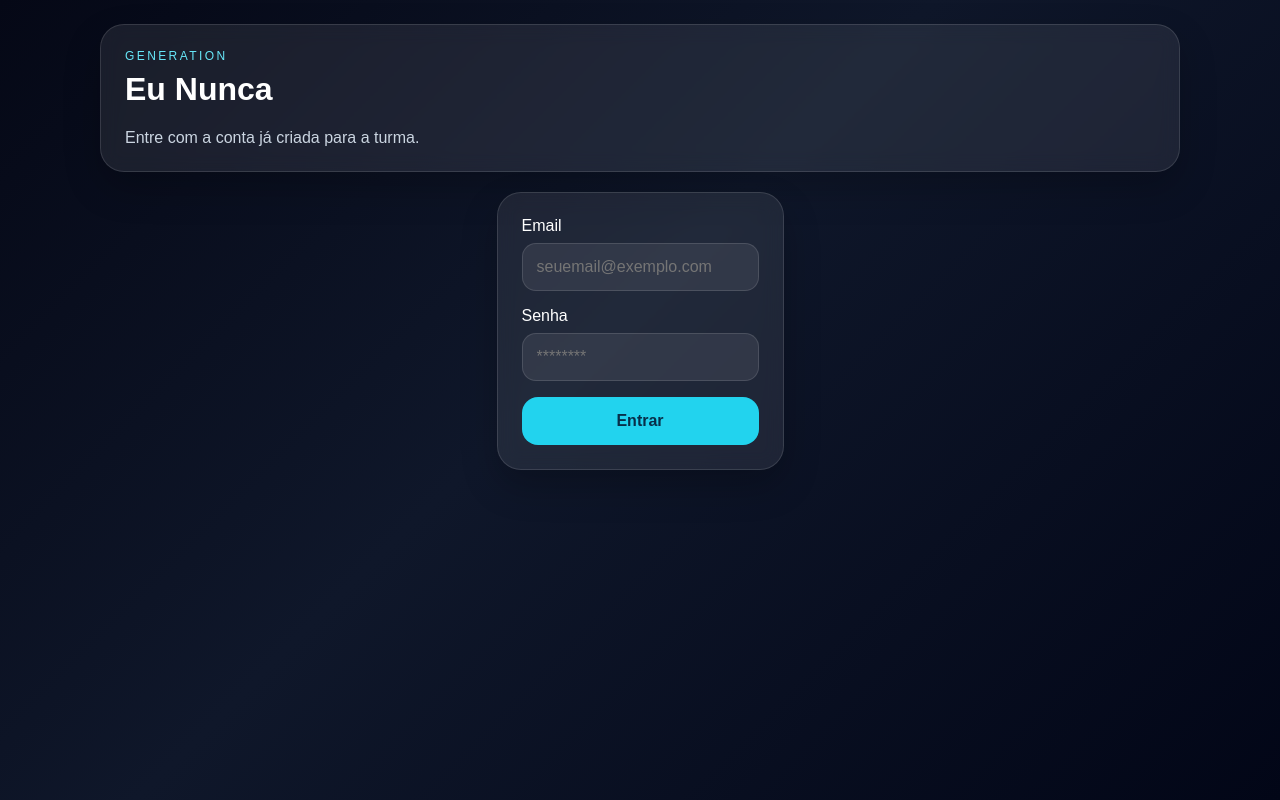
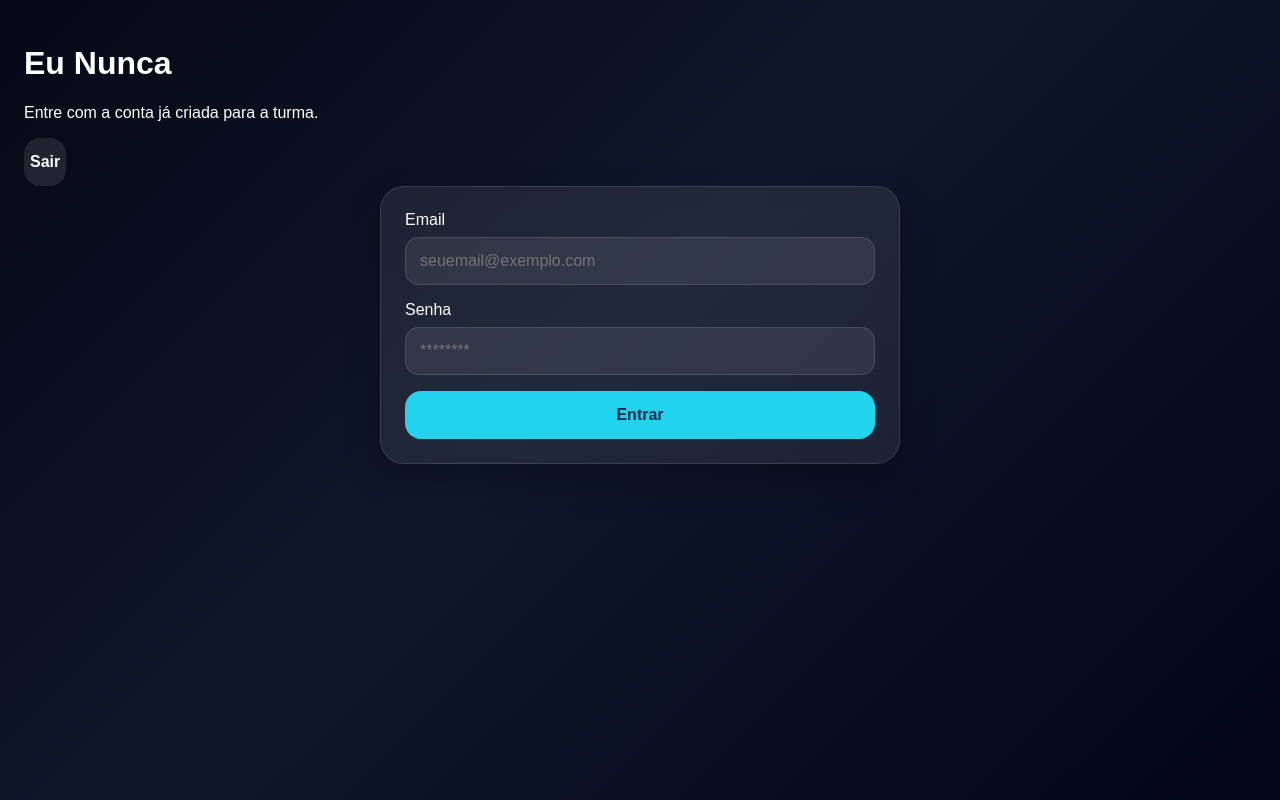
Before and after one commit to darkblacks/eununcagen, a React (Vite) app: page / in a window 1280 px wide. Built offline with nearby package versions, Linux system fonts and the light colour scheme; no server answers.

Commit message:
first commit5

```diff
--- a/src/components/Layout.tsx
+++ b/src/components/Layout.tsx
@@ -1,20 +1,47 @@
 import type { ReactNode } from "react";
-interface LayoutProps {
+import { useAuth } from "../context/AuthContext";
+import { logout } from "../services/authService";
+
+type LayoutProps = {
   title: string;
   subtitle?: string;
   children: ReactNode;
+};
+
+export default function Layout({ title, subtitle, children }: LayoutProps) {
+  const { appUser } = useAuth();
+
+  async function handleLogout() {
+    try {
+      await logout();
+    } catch (error) {
+      console.error(error);
+      alert("Não foi possível sair.");
     }
-export default function Layout({ title, subtitle, children }: LayoutProps) {
+  }
+
   return (
     <div className="app-shell">
-<div className="app-container">
-<header className="page-header card">
-<p className="eyebrow">Generation</p>
+      <header className="app-header">
+        <div>
           <h1>{title}</h1>
-{subtitle && <p className="subtitle">{subtitle}</p>}
+          {subtitle && <p>{subtitle}</p>}
+        </div>
+
+        <div style={{ display: "flex", alignItems: "center", gap: "12px" }}>
+          {appUser && (
+            <span>
+              {appUser.name} {appUser.role === "admin" ? "(admin)" : ""}
+            </span>
+          )}
+
+          <button className="secondary-btn" onClick={handleLogout}>
+            Sair
+          </button>
+        </div>
       </header>
-<main className="page-content">{children}</main>
-</div>
+
+      <main>{children}</main>
     </div>
   );
 }
--- a/src/context/AuthContext.tsx
+++ b/src/context/AuthContext.tsx
@@ -29,7 +29,7 @@ export function AuthProvider({ children }: { children: ReactNode }) {
   const appUser = useMemo<AppUser | null>(() => {
     if (!user) return null;
 
-    const isAdmin = user.email === "capivara@generation.com";
+    const isAdmin = user.email === "capivara@gen.com";
 
     return {
       uid: user.uid,
```
Lines whose indentation alone changed are shown as unchanged.
